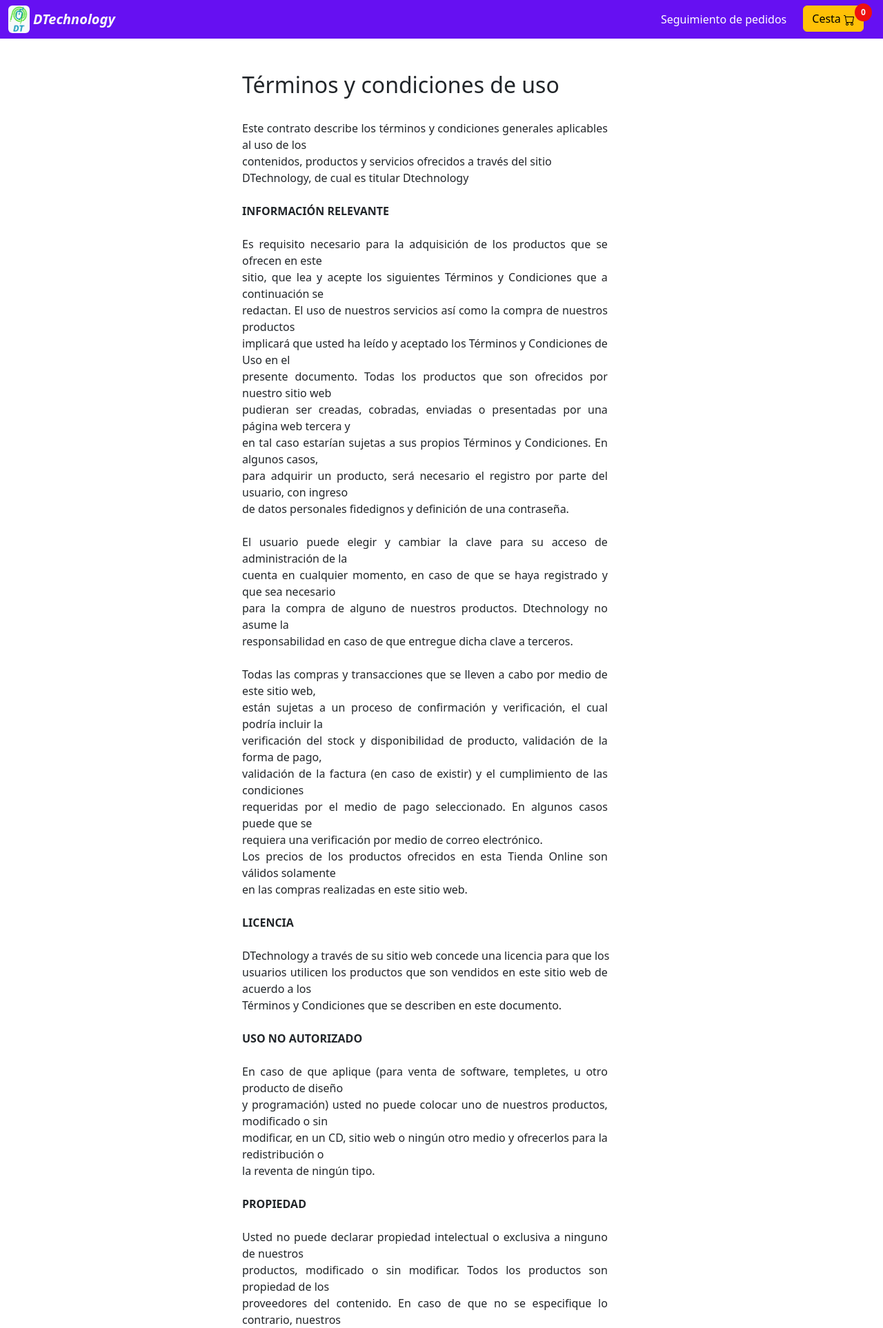
After one commit to TomasCB24/DTechnology, a Django app: page /terms in a window 1280 px wide. The commit adds this page. Shown: the top 1926 px of the page at 69% size. Run offline with Django 4.2, Linux system fonts and the light colour scheme.

Commit message:
feat(#060): Add Terms and Privacy views
Add Terms and Privacy views.
Create footer component.
Move "Atención al cliente" to footer.

```diff
--- a/DTechnology/settings.py
+++ b/DTechnology/settings.py
@@ -27,7 +27,7 @@ BASE_DIR = Path(__file__).resolve().parent.parent
 SECRET_KEY = config('DJANGO_SECRET_KEY')
 
 # SECURITY WARNING: don't run with debug turned on in production!
-DEBUG = False
+DEBUG = True
 
 ALLOWED_HOSTS = [
     '127.0.0.1',
--- a/DTechnology/urls.py
+++ b/DTechnology/urls.py
@@ -29,6 +29,6 @@ urlpatterns = [
     path('tracking/', tracking, name="tracking"),
     path('details/<int:id>/', detail, name='details'),
     path('contact', contact, name = 'contact'),
-
-
+    path('terms', terms, name = 'terms'),
+    path('privacy', privacy, name = 'privacy'),
 ]
--- a/DTechnology/views.py
+++ b/DTechnology/views.py
@@ -272,6 +272,11 @@ def detail(request,id):
                             'cart_counter': get_cart_counter(request)
                             })
 
-
 def contact(request):
     return render(request, 'base_CONTACT.html', {'cart_counter': get_cart_counter(request)})
+
+def terms(request):
+    return render(request, 'base_TERMS.html', {'cart_counter': get_cart_counter(request)})
+
+def privacy(request):
+    return render(request, 'base_PRIVACY.html', {'cart_counter': get_cart_counter(request)})
--- a/templates/base.html
+++ b/templates/base.html
@@ -31,8 +31,6 @@
 
     <script src="https://cdn.jsdelivr.net/npm/bootstrap@5.2.2/dist/js/bootstrap.bundle.min.js" integrity="sha384-OERcA2EqjJCMA+/3y+gxIOqMEjwtxJY7qPCqsdltbNJuaOe923+mo//f6V8Qbsw3" crossorigin="anonymous"></script>
 
-    <div class="footer">
-        {% block footer %}{% endblock %}
-    </div>
+    {% include "components/footer.html" %}
 </body>
 </html>
--- /dev/null
+++ b/templates/base_TERMS.html
@@ -0,0 +1,110 @@
+{% extends "base.html" %}
+
+{% block title %}Términos y condiciones de uso DTechnology{% endblock %}
+
+{% block head %}
+    {% load static %}
+
+{% endblock %}
+
+{% block content %}
+
+<div class="container-md m-5">
+    <div class="container w-50">
+        <h2 class="title">Términos y condiciones de uso</h2>
+        <p style="white-space: break-spaces; text-align: justify;">
+Este contrato describe los términos y condiciones generales aplicables al uso de los
+contenidos, productos y servicios ofrecidos a través del sitio
+DTechnology, de cual es titular Dtechnology
+
+<b>INFORMACIÓN RELEVANTE</b>
+
+Es requisito necesario para la adquisición de los productos que se ofrecen en este
+sitio, que lea y acepte los siguientes Términos y Condiciones que a continuación se
+redactan. El uso de nuestros servicios así como la compra de nuestros productos
+implicará que usted ha leído y aceptado los Términos y Condiciones de Uso en el
+presente documento. Todas los productos que son ofrecidos por nuestro sitio web
+pudieran ser creadas, cobradas, enviadas o presentadas por una página web tercera y
+en tal caso estarían sujetas a sus propios Términos y Condiciones. En algunos casos,
+para adquirir un producto, será necesario el registro por parte del usuario, con ingreso
+de datos personales fidedignos y definición de una contraseña.
+
+El usuario puede elegir y cambiar la clave para su acceso de administración de la
+cuenta en cualquier momento, en caso de que se haya registrado y que sea necesario
+para la compra de alguno de nuestros productos. Dtechnology no asume la
+responsabilidad en caso de que entregue dicha clave a terceros.
+
+Todas las compras y transacciones que se lleven a cabo por medio de este sitio web,
+están sujetas a un proceso de confirmación y verificación, el cual podría incluir la
+verificación del stock y disponibilidad de producto, validación de la forma de pago,
+validación de la factura (en caso de existir) y el cumplimiento de las condiciones
+requeridas por el medio de pago seleccionado. En algunos casos puede que se
+requiera una verificación por medio de correo electrónico.
+Los precios de los productos ofrecidos en esta Tienda Online son válidos solamente
+en las compras realizadas en este sitio web.
+
+<b>LICENCIA</b>
+
+DTechnology a través de su sitio web concede una licencia para que los
+usuarios utilicen los productos que son vendidos en este sitio web de acuerdo a los
+Términos y Condiciones que se describen en este documento.
+
+<b>USO NO AUTORIZADO</b>
+
+En caso de que aplique (para venta de software, templetes, u otro producto de diseño
+y programación) usted no puede colocar uno de nuestros productos, modificado o sin
+modificar, en un CD, sitio web o ningún otro medio y ofrecerlos para la redistribución o
+la reventa de ningún tipo.
+
+<b>PROPIEDAD</b>
+
+Usted no puede declarar propiedad intelectual o exclusiva a ninguno de nuestros
+productos, modificado o sin modificar. Todos los productos son propiedad de los
+proveedores del contenido. En caso de que no se especifique lo contrario, nuestros
+productos se proporcionan sin ningún tipo de garantía, expresa o implícita. En ningún
+caso esta compañía será responsables de ningún daño incluyendo, pero no limitado a,
+daños directos, indirectos, especiales, fortuitos o consecuentes u otras pérdidas
+resultantes del uso o de la imposibilidad de utilizar nuestros productos.
+
+<b>POLÍTICA DE REEMBOLSO Y GARANTÍA</b>
+
+En el caso de productos que sean mercancías irrevocables no-tangibles, no
+realizamos reembolsos después de que se envíe el producto, usted tiene la
+responsabilidad de entender las características antes de comprarlo. Le pedimos que
+lea cuidadosamente la descripción antes de comprarlo. Solo se hacen excepciones de
+esta regla cuando la descripción no se ajusta al producto.
+Hay algunos productos que pudieran tener garantía y posibilidad de reembolso, pero
+este será especificado al comprar el producto. En tales casos la garantía solo cubrirá
+fallas de fábrica y solo se hará efectiva cuando el producto se haya usado
+correctamente.
+La garantía no cubre averías o daños ocasionados por uso indebido. Los términos de
+la garantía están asociados a fallas de fabricación y funcionamiento en condiciones
+normales de los productos y sóolo se harán efectivos estos términos si el equipo ha
+sido usado correctamente. Esto incluye:
+- De acuerdo a las especificaciones técnicas indicadas para cada producto.
+- En condiciones ambientales acordes con las especificaciones indicadas por el
+fabricante.
+- En uso específico para la función con que fue diseñado de fábrica.
+- En condiciones de operación eléctricas acordes con las especificaciones y
+tolerancias indicadas.
+
+<b>COMPROBACIÓN ANTIFRAUDE</b>
+
+La compra del cliente puede ser aplazada para la comprobación antifraude. También
+puede ser suspendida por más tiempo para una investigación más rigurosa, para evitar
+transacciones fraudulentas.
+
+<b>PRIVACIDAD</b>
+
+DTechnology garantiza que la información personal que usted envía
+cuenta con la seguridad necesaria. Los datos ingresados por usuario o en el caso de
+requerir una validación de los pedidos no serán entregados a terceros, salvo que deba
+ser revelada en cumplimiento a una orden judicial o requerimientos legales.
+La suscripción a boletines de correos electrónicos publicitarios es voluntaria y podría
+ser seleccionada al momento de crear su cuenta.
+DTechnology se reserva los derechos de cambiar o de modificar estos
+términos sin previo aviso. </p>
+    </div>
+</div>
+
+{% endblock content %}
--- /dev/null
+++ b/templates/components/footer.html
@@ -0,0 +1,48 @@
+<footer class="text-center text-lg-start bg-light text-muted">
+    <!-- Section: Links  -->
+    <section class="p-4 border-top">
+        <div class="container text-center text-md-start mt-5">
+        <!-- Grid row -->
+        <div class="row mt-3">
+            <!-- Grid column -->
+            <div class="col-md-3 col-lg-4 col-xl-3 mx-auto mb-4">
+            <!-- Content -->
+            <h6 class="text-uppercase fw-bold mb-4">
+                DTechnology
+            </h6>
+            <p>
+                DTechnology es una de las 100 mayores empresas de España. La compañía, con sede en Sevilla, es un líder global en el comercio electrónico. Con un progreso significativo en la oferta, en los sitios web y en la red internacional de distribución y servicio al cliente.
+            </p>
+            </div>
+            <!-- Grid column -->
+
+            <!-- Grid column -->
+            <div class="col-md-3 col-lg-2 col-xl-2 mx-auto mb-4">
+            <!-- Links -->
+            <h6 class="text-uppercase fw-bold mb-4">
+                Enlaces de utilidad
+            </h6>
+            <p>
+                <a href="/contact" class="text-reset">Atención al cliente y datos de la empresa</a>
+            </p>
+            <p>
+                <a href="/terms" class="text-reset">Términos y condiciones de uso</a>
+            </p>
+            <p>
+                <a href="/privacy" class="text-reset">Política de privacidad</a>
+            </p>
+            </div>
+            <!-- Grid column -->
+        </div>
+        <!-- Grid row -->
+        </div>
+    </section>
+    <!-- Section: Links  -->
+
+    <!-- Copyright -->
+    <div class="text-center p-4" style="background-color: rgba(0, 0, 0, 0.05);">
+        © 2022 Copyright:
+        <a class="text-reset fw-bold" href="#">DTechnology</a>
+    </div>
+    <!-- Copyright -->
+    </footer>
--- a/templates/components/navbar.html
+++ b/templates/components/navbar.html
@@ -10,21 +10,23 @@
           DTechnology
         </a>
       </div>
+
       <div class="collapse navbar-collapse">
-        <ul class="navbar-nav mr-auto">
-          <li class="nav-item active">
-            <a class="nav-link" href="/contact">
-              Atención al cliente y datos de empresa
-        </ul>
-      </div>
+        <ul class="navbar-nav ms-auto">
+
+          <li class="nav-item">
             <a class="nav-link" href="/tracking">
               Seguimiento de pedidos
+            </a>
+          </li>
+
+          <li>
+            {% include "components/shopping_cart.html" %}
+            <span class="cart-counter">{{ cart_counter }}</span>
+          </li>
+
         </ul>
-      </div>
 
-      <div class="pc-screen">
-        {% include "components/shopping_cart.html" %}
-        <span class="cart-counter">{{ cart_counter }}</span>
       </div>
 
     </div>
```
Also changed, not shown: templates/base_PRIVACY.html (added, +132 -0 lines).
